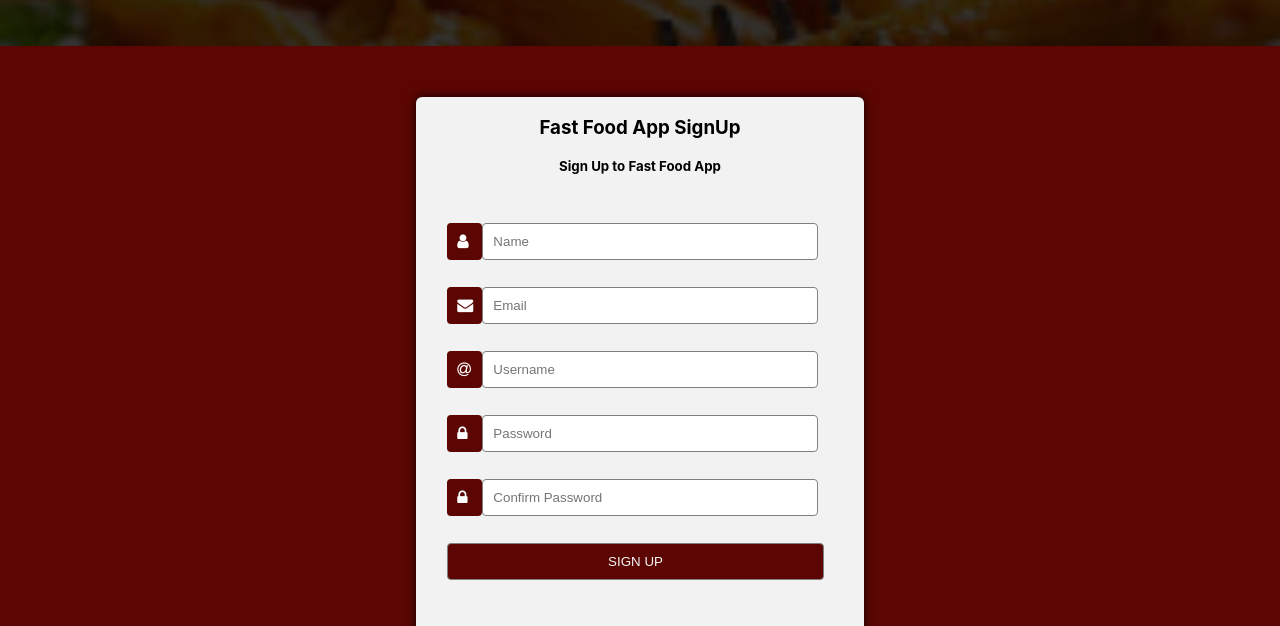
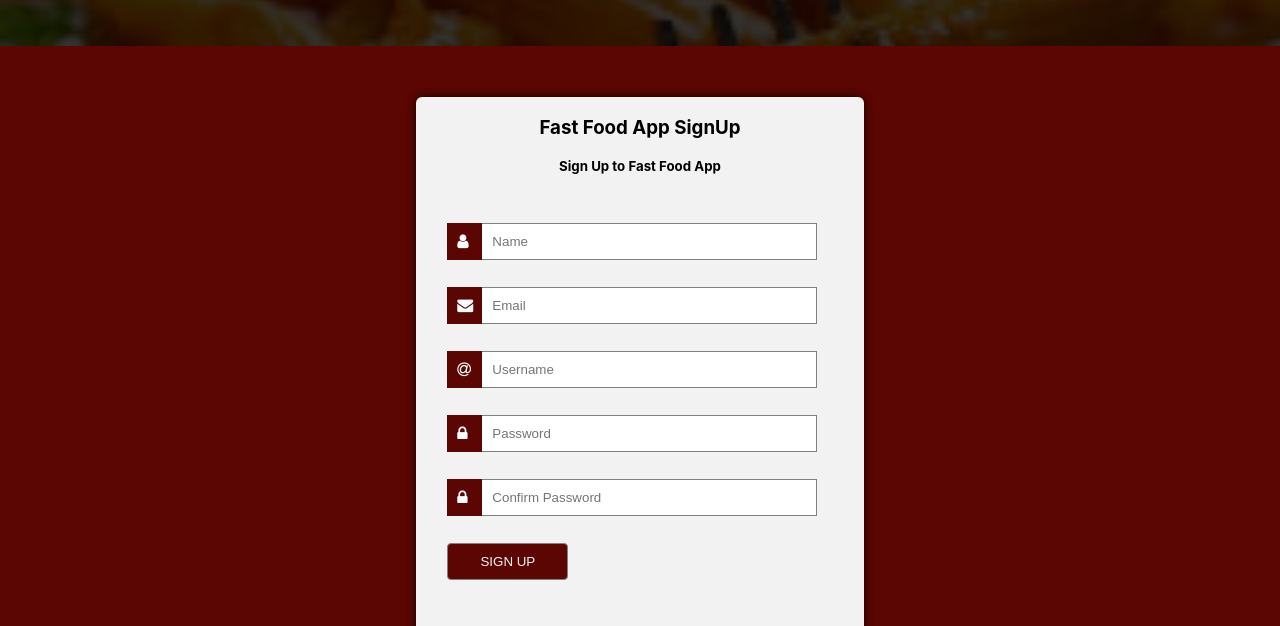
Before and after one commit to andrewinsoul/Fast-Food-Fast, a plain HTML site: page UI/signup.html in a window 1280 px wide. Shown: the part 148-774 px from the top of the page. Drawn offline with Linux system fonts and the light colour scheme; a web font is replaced by a local one.

Commit message:
modify width of form buttons

```diff
--- a/UI/assets/styles/main.css
+++ b/UI/assets/styles/main.css
@@ -55,7 +55,7 @@ a.active {
 }
 .form-btn {
   margin-left: 7%;
-  width: 84%;
+  width: 27%;
   margin-bottom: 5%;
   background-color: #5b0603;
   color: whitesmoke;
@@ -66,7 +66,6 @@ a.active {
   background-color: #5b0603;
   padding: 10px;
   margin-left: 7%;
-  border-radius: 4px;
   color: white;
   width: 15px;
 }
@@ -74,8 +73,9 @@ a.active {
   width: 70%;
   color: rgba(1, 1, 1, 0.8);
   padding: 10px;
-  border-radius: 4px;
+  border-radius: 0;
   border: 1px solid grey;
+  border-left: 0;
 }
 #main-form {
   justify-content: center;
--- a/UI/signup.html
+++ b/UI/signup.html
@@ -3,7 +3,7 @@
   <head>
     <meta charset="utf-8">
     <meta name="viewport" content="width=device-width, initial-scale=1, shrink-to-fit=no">
-    <title>Fast Food Login</title>
+    <title>Fast Food Signup</title>
     <link rel="stylesheet" href="./assets/styles/main.css">
     <link rel="shortcut icon" href="../favicon.ico" type="image/x-icon">
     <link href="https://fonts.googleapis.com/css?family=Aguafina Script" rel="stylesheet">
```
